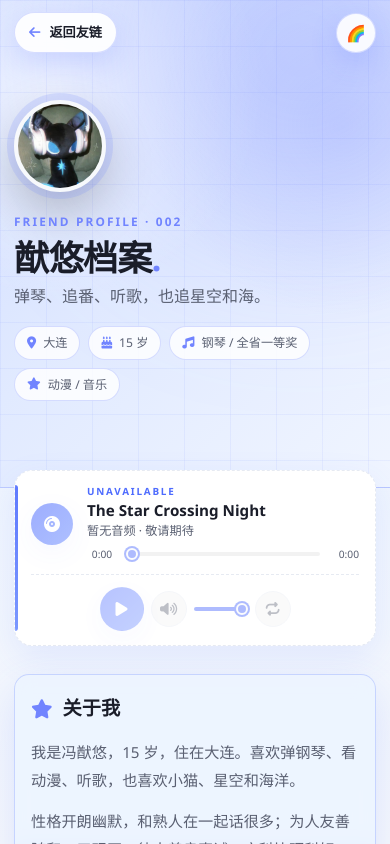
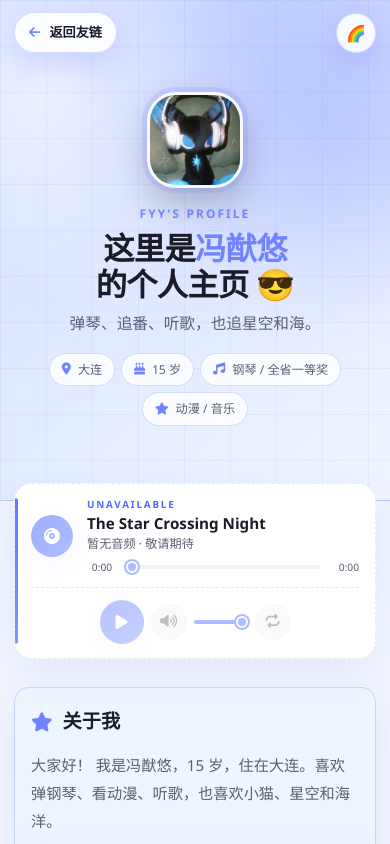
Before and after one commit to WZA-Leon/websites, a plain HTML site: page friends/friend-fyy.html in a window 390 px wide. Shown: the top 844 px of the page. Drawn offline with Linux system fonts and the light colour scheme.

Commit message:
更新页面引用链接，升级响应式设计

```diff
--- a/css/friends.css
+++ b/css/friends.css
@@ -507,18 +507,23 @@
 
 .friend-home-profile {
     display: flex;
-    align-items: flex-end;
-    gap: 32px;
+    align-items: center;
+    gap: clamp(22px, 3vw, 36px);
 }
 
 .friend-home-avatar {
-    flex: 0 0 150px;
-    width: 150px;
-    height: 150px;
+    --friend-avatar-size: clamp(120px, 13vw, 150px);
+    display: block;
+    flex: 0 0 var(--friend-avatar-size);
+    width: var(--friend-avatar-size);
+    height: var(--friend-avatar-size);
+    max-width: 100%;
+    aspect-ratio: 1 / 1;
     object-fit: cover;
+    object-position: center;
     background: var(--card-bg);
     border: 4px solid var(--bg-primary);
-    border-radius: 50%;
+    border-radius: 30%;
     box-shadow:
         0 0 0 7px var(--friend-accent-soft),
         0 20px 50px rgba(0, 0, 0, 0.24);
@@ -545,6 +550,7 @@
     font-size: clamp(2.3rem, 5.4vw, 4rem);
     line-height: 1.05;
     letter-spacing: -0.02em;
+    text-wrap: balance;
 }
 
 .friend-home-title h1 span {
@@ -903,6 +909,47 @@
 }
 
 @media (max-width: 900px) {
+    .friend-home-hero {
+        padding: 112px 0 64px;
+    }
+
+    .friend-home-profile {
+        flex-direction: column;
+        align-items: center;
+        gap: 20px;
+        text-align: center;
+    }
+
+    .friend-home-avatar {
+        --friend-avatar-size: clamp(104px, 17vw, 124px);
+    }
+
+    .friend-home-title {
+        width: 100%;
+        padding-bottom: 0;
+    }
+
+    .friend-home-kicker {
+        text-align: center;
+    }
+
+    .friend-home-title h1 {
+        font-size: clamp(1.9rem, 6.2vw, 2.9rem);
+        line-height: 1.12;
+        text-wrap: balance;
+    }
+
+    .friend-home-tagline {
+        max-width: 560px;
+        margin-left: auto;
+        margin-right: auto;
+        text-align: center;
+    }
+
+    .friend-home-meta {
+        justify-content: center;
+    }
+
     .friend-home-grid {
         grid-template-columns: 1fr;
     }
@@ -949,18 +996,6 @@
         padding: 100px 0 60px;
     }
 
-    .friend-home-profile {
-        flex-direction: column;
-        align-items: flex-start;
-        gap: 20px;
-    }
-
-    .friend-home-avatar {
-        flex-basis: 110px;
-        width: 110px;
-        height: 110px;
-    }
-
     .friend-home-content {
         margin-top: -18px;
         padding-bottom: 54px;
@@ -968,10 +1003,6 @@
 
     .friend-home-card {
         padding: 22px;
-    }
-
-    .friend-home-title h1 {
-        font-size: clamp(2rem, 9vw, 3rem);
     }
 }
 
@@ -1013,10 +1044,33 @@
         font-size: 16px;
     }
 
+    .friend-home-hero {
+        padding: 92px 0 52px;
+    }
+
+    .friend-home-profile {
+        gap: 16px;
+    }
+
     .friend-home-avatar {
-        flex-basis: 92px;
-        width: 92px;
-        height: 92px;
+        --friend-avatar-size: clamp(96px, 24vw, 112px);
+        border-width: 3px;
+        box-shadow:
+            0 0 0 5px var(--friend-accent-soft),
+            0 16px 36px rgba(0, 0, 0, 0.22);
+    }
+
+    .friend-home-title h1 {
+        font-size: clamp(1.65rem, 8vw, 2rem);
+        line-height: 1.15;
+    }
+
+    .friend-home-tagline {
+        font-size: 0.98rem;
+    }
+
+    .friend-home-meta {
+        gap: 6px;
     }
 
     .friend-home-project-grid {
--- a/friends/friend-fyy.html
+++ b/friends/friend-fyy.html
@@ -3,7 +3,7 @@
 <head>
     <meta charset="UTF-8">
     <meta name="viewport" content="width=device-width, initial-scale=1.0">
-    <title>冯猷悠档案 · 个人主页</title>
+    <title>冯猷悠 · 个人主页</title>
     <link rel="stylesheet" href="https://cdnjs.cloudflare.com/ajax/libs/font-awesome/6.4.0/css/all.min.css">
     <link rel="stylesheet" href="../style.css">
     <link rel="stylesheet" href="../css/friends.css">
@@ -26,8 +26,8 @@
                 <div class="friend-home-profile">
                     <img class="friend-home-avatar" src="../images/friends/fyy.jpg" alt="冯猷悠的头像" width="150" height="150">
                     <div class="friend-home-title">
-                        <p class="friend-home-kicker">FRIEND PROFILE · 002</p>
-                        <h1>猷悠档案<span>.</span></h1>
+                        <p class="friend-home-kicker">FYY's PROFILE</p>
+                        <h1>这里是<span>冯猷悠</span>的个人主页 😎</h1>
                         <p class="friend-home-tagline">弹琴、追番、听歌，也追星空和海。</p>
                         <div class="friend-home-meta">
                             <span><i class="fas fa-location-dot" aria-hidden="true"></i> 大连</span>
@@ -45,13 +45,13 @@
                  data-audio-player
                  data-src="../media/fyy.mp3"
                  data-title="The Star Crossing Night"
-                 data-artist="猷悠的歌单"></div>
+                 data-artist="冯猷悠的歌单 - 边听边看"></div>
 
             <div class="friend-home-grid">
                 <div class="friend-home-main-col">
                     <section class="card friend-home-card">
                         <h2><i class="fas fa-star" aria-hidden="true"></i> 关于我</h2>
-                        <p>我是冯猷悠，15 岁，住在大连。喜欢弹钢琴、看动漫、听歌，也喜欢小猫、星空和海洋。</p>
+                        <p>大家好！ 我是冯猷悠，15 岁，住在大连。喜欢弹钢琴、看动漫、听歌，也喜欢小猫、星空和海洋。</p>
                         <p>性格开朗幽默，和熟人在一起话很多；为人友善随和，三观正，待人善良真诚。文科比理科好一点，数学是少数让我头疼的科目。脑回路偶尔比较抽象，但认真起来很靠谱。</p>
                         <p>喜欢一切好听的声音：华语、英语、日语、韩语、纯音乐都听，涉猎很广。最喜欢的歌是 <em>The Star Crossing Night</em>。</p>
                         <p>喜欢明媚的风格，也喜欢忧郁的氛围；最喜欢的颜色是蓝色和绿色；比较爱吃，葱是加分项，秋葵不行。</p>
@@ -173,7 +173,7 @@
                             <li>
                                 <a href="weixin://" aria-label="微信号 15640992882" title="微信号：15640992882">
                                     <span class="friend-home-contact-icon"><i class="fab fa-weixin" aria-hidden="true"></i></span>
-                                    <span class="friend-home-contact-text"><small>微信（目前唯一联系方式）</small><strong>15640992882</strong></span>
+                                    <span class="friend-home-contact-text"><small>微信（目前唯一联系方式哦）</small><strong>15640992882</strong></span>
                                 </a>
                             </li>
                         </ul>
```
Also changed, not shown: friends.html (+1 -1 lines).
